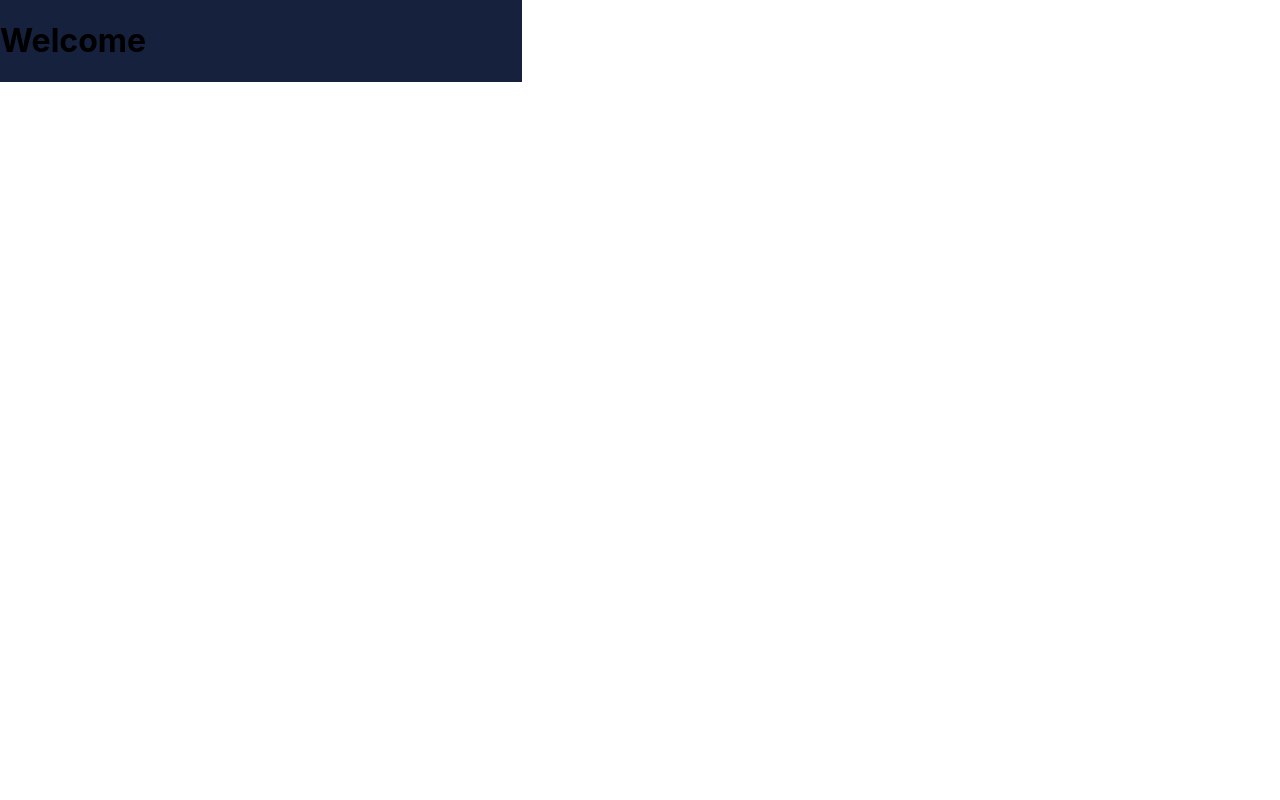
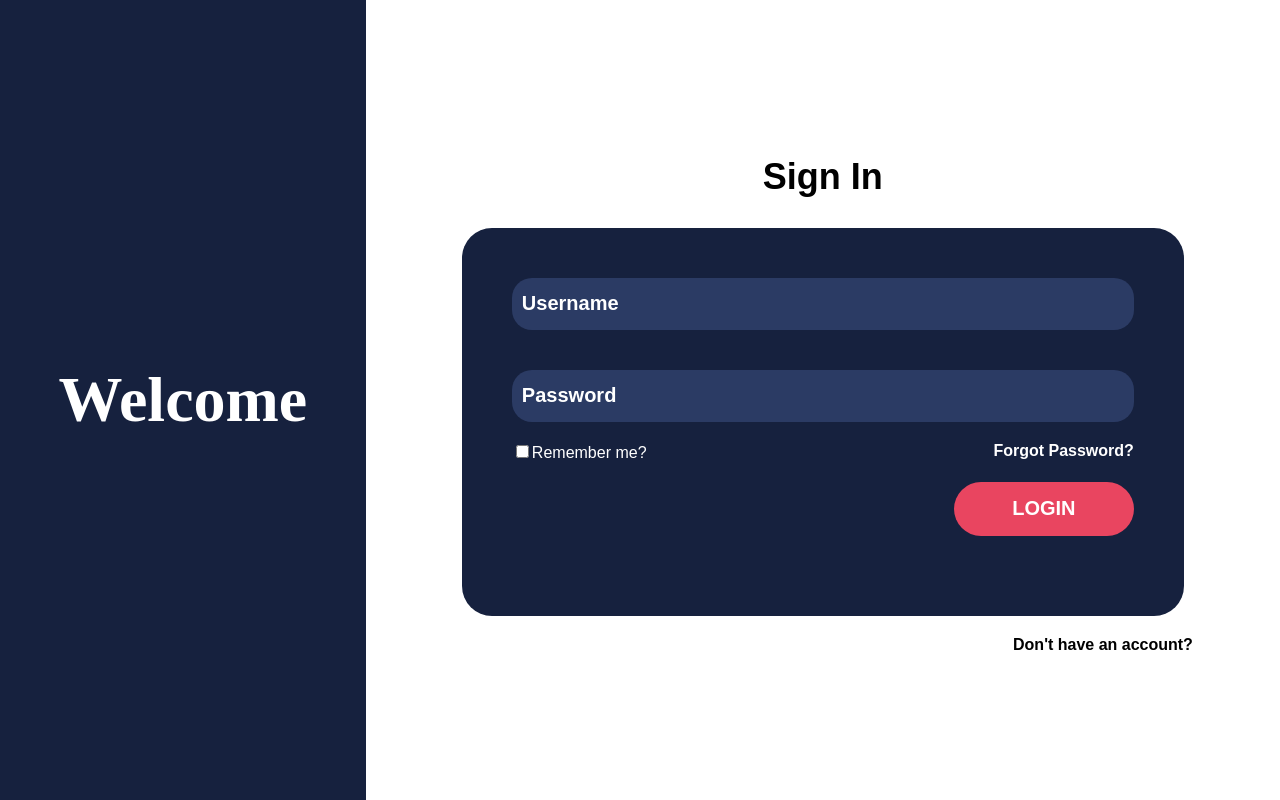
Before and after one commit to bpremika/Harty, a Next.js app in the folder frontend/: page /login in a window 1280 px wide. Built offline with nearby package versions, Linux system fonts and the light colour scheme.

Commit message:
feats:login

```diff
--- a/frontend/components/login/LeftContainer.tsx
+++ b/frontend/components/login/LeftContainer.tsx
@@ -2,8 +2,8 @@
 
 const LeftContainer = () => {
     return <>
-        <div className="container-box" style={{display:"flex", maxWidth : 522+"px" ,maxHeight : 100+"vh", backgroundColor : "#16213E"}}>
-            <h1 style={{}}>Welcome</h1>
+        <div className="container-box" style={{display:"flex", width : "40%" ,height : 100+"vh", backgroundColor : "#16213E",justifyContent:"center",alignItems:"center"}}>
+            <h1 style={{fontFamily : 'Poppins' ,fontSize: 64+"px",color:"#FFFFFF"}}>Welcome</h1>
         </div>
     </>
 }
--- a/frontend/components/login/LoginCard.tsx
+++ b/frontend/components/login/LoginCard.tsx
@@ -1,6 +1,21 @@
+import React from "react";
+import SignIn from "./SignIn";
 
-const LoginCard = () =>{
+interface LoginProp{
+    title: string;
+    children: React.ReactNode;
+}
 
+const LoginCard = (props:LoginProp) =>{
+    return <>
+        <div style={{display: "flex", alignItems :"center", justifyContent:"center" ,flexDirection:"column",width : 780, height:650}}>
+            <h2 style={{fontSize : 36}}>{props.title}</h2>
+            {props.children}
+            <div style={{width: "100%",display:"flex",justifyContent:"right"}}>
+                <a href="" style={{fontWeight:700, margin:20}}>Don't have an account?</a>
+            </div>
+        </div>
+    </>
 }
 
 export default LoginCard
--- /dev/null
+++ b/frontend/components/login/SignIn.tsx
@@ -0,0 +1,40 @@
+import React, { useCallback, useRef } from 'react';
+import styles from '../../styles/Signin.module.css'
+const SignIn = () =>{
+    console.log("##Refreshing")
+
+    const usernameInputElement = useRef<HTMLInputElement>(null);
+    const passwordInputElement = useRef<HTMLInputElement>(null);
+    const toRememberInputElement = useRef<HTMLInputElement>(null);
+
+    const formHandler = (event :React.FormEvent) =>{
+        event.preventDefault()
+        const data = {
+            username : usernameInputElement.current?.value,
+            password : passwordInputElement.current?.value,
+            toRemember : toRememberInputElement.current?.value
+        }
+        console.log(data)
+    }
+
+
+    return <>
+        <form className={styles.boxContainer} onSubmit = {formHandler}>
+            <div className={styles.inputContainer}>
+                <input ref={usernameInputElement} className={styles.input} type="Username" placeholder="Username"/>
+                <input ref={passwordInputElement}className={styles.input} type="Password" placeholder="Password"/>
+            </div>
+            <div className={styles.checkboxContainer}>
+                    <label className={styles.checkbox} htmlFor="remember">
+                        <input ref = {toRememberInputElement} type="checkbox"/>
+                        Remember me?</label>
+                    <a className={styles.forgotPass} href="">Forgot Password?</a>
+                </div>
+            <div className={styles.btn}>
+                <button type = "submit" className={styles.joinBtn}>LOGIN</button>
+        </div>
+        </form>
+        </>
+}
+
+export default SignIn
--- a/frontend/pages/_app.tsx
+++ b/frontend/pages/_app.tsx
@@ -1,8 +1,16 @@
 import '../styles/globals.css'
 import type { AppProps } from 'next/app'
+import Head from 'next/head'
 
 function MyApp({ Component, pageProps }: AppProps) {
-  return <Component {...pageProps} />
+  return <>
+    <Head>
+      <title>Harty</title>
+      <meta name="description" content="Generated by create next app" />
+      <link rel="icon" href="/hartyicon.svg" />
+    </Head>
+    <Component {...pageProps} />
+    </>
 }
 
 export default MyApp
--- a/frontend/pages/index.tsx
+++ b/frontend/pages/index.tsx
@@ -1,16 +1,10 @@
 import type { NextPage } from 'next'
-import Head from 'next/head'
 import Image from 'next/image'
 import styles from '../styles/Home.module.css'
 
 const Home: NextPage = () => {
   return (
     <div className={styles.container}>
-      <Head>
-        <title>Harty</title>
-        <meta name="description" content="Generated by create next app" />
-        <link rel="icon" href="/hartyicon.svg" />
-      </Head>
 
       <main className={styles.main}>
         <h1 className={styles.title}>
--- a/frontend/pages/login.tsx
+++ b/frontend/pages/login.tsx
@@ -1,8 +1,21 @@
+import Head from 'next/head'
 import LeftContainer from '../components/login/LeftContainer'
+import LoginCard from '../components/login/LoginCard'
+import SignIn from '../components/login/SignIn'
+
+import styles from '../styles/Login.module.css'
 const Login = () =>{
-    return <>
+    return <div className={styles.container}>
+        <Head>
+      <title>Harty | Login</title>
+      <meta name="description" content="Generated by create next app" />
+      <link rel="icon" href="/hartyicon.svg" />
+    </Head>
         <LeftContainer/>
-    </>
+            <div className={styles.loginContainer}>
+                <LoginCard title='Sign In'><SignIn/></LoginCard>
+            </div>
+    </div>
 }
 
 
--- /dev/null
+++ b/frontend/styles/Login.module.css
@@ -0,0 +1,9 @@
+.container{
+    display: flex;
+}
+.loginContainer{
+    width: 100%;
+    display: flex;
+    justify-content: center;
+    align-items: center;
+}
--- /dev/null
+++ b/frontend/styles/Signin.module.css
@@ -0,0 +1,76 @@
+.boxContainer{
+    display: flex;
+    flex-direction: column;
+    width : 722px;
+    height: 388px;
+    background-color:#16213E ;
+    border-radius:30px;
+    align-items: center;
+}
+
+.input{
+    width:100%;
+    height: 52px;
+    border-radius: 20px;
+    background-color: #2B3B64;
+    font-weight:700;
+    border-style: none;
+    font-size: 20px;
+    color: #ffffff;
+    padding-left: 10px;
+
+}
+
+.inputContainer{
+    padding: 50px 50px 0px;
+    width: 100%;
+    display: flex;
+    flex-direction: column;
+    gap: 40px;
+    align-items: center;
+}
+.input::placeholder{
+    color: #ffffff;
+
+}
+
+
+.btn{
+    width: 100%;
+    display: flex;
+    justify-content: right;
+    padding-left: 50px;
+    padding-right: 50px;
+}
+
+.forgotPass{
+    color: #ffffff;
+    font-weight: 700;
+
+}
+
+.joinBtn{
+    background-color: #E94560;
+    width: 180px;
+    height: 54px;
+    border-radius: 30px;
+    font-size: 20px;
+    font-weight: 800;
+    color: #ffffff;
+    cursor: pointer;
+    border-style: none;
+}
+
+.joinBtn:hover{
+    background-color: #BD3249;
+}
+
+.checkboxContainer{
+    width: 100%;
+    display: flex;
+    justify-content: space-between;
+    padding: 20px 50px;
+}
+.checkbox{
+    color:#ffffff;
+}
--- a/frontend/styles/globals.css
+++ b/frontend/styles/globals.css
@@ -2,8 +2,7 @@ html,
 body {
   padding: 0;
   margin: 0;
-  font-family: -apple-system, BlinkMacSystemFont, Segoe UI, Roboto, Oxygen,
-    Ubuntu, Cantarell, Fira Sans, Droid Sans, Helvetica Neue, sans-serif;
+  font-family: 'Poppins', sans-serif;
 }
 
 a {
```
Also changed, not shown: frontend/components/login/Signup.tsx (added, +7 -0 lines), frontend/styles/Signup.module.css (added), frontend/styles/login.css (deleted).
